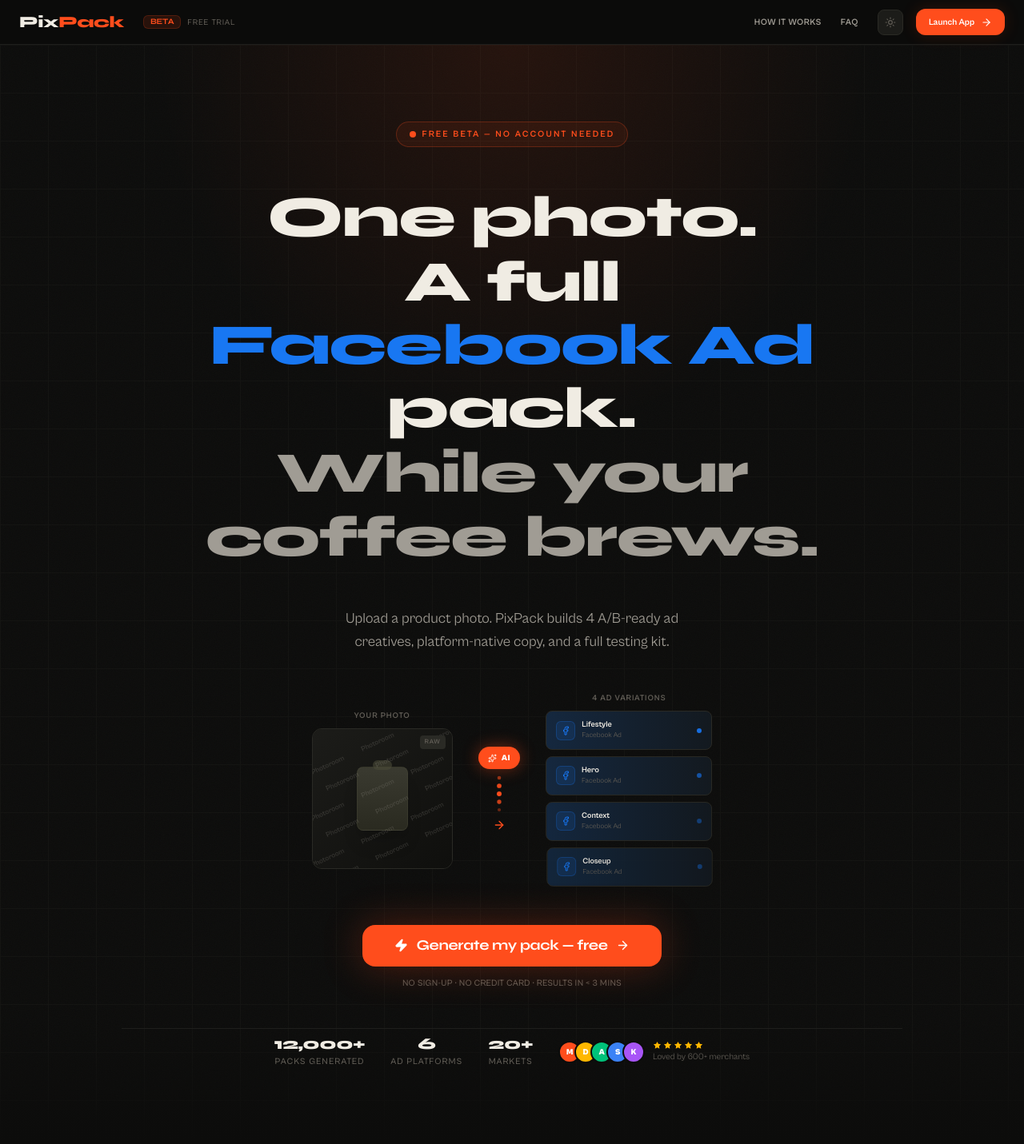
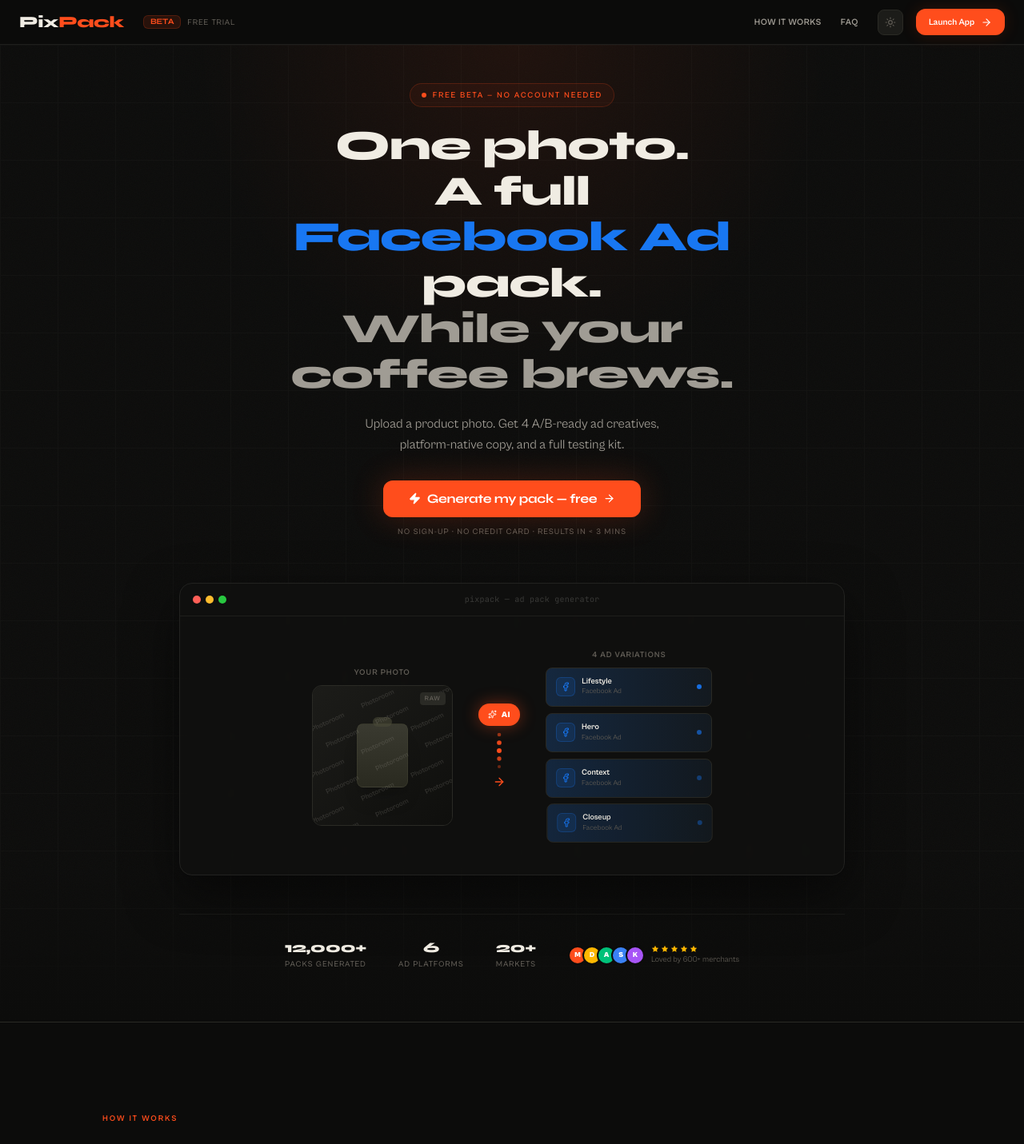
Before and after one commit to devbossma/pixpack, a Next.js app: page / in a window 1280 px wide. Shown: the top 1431 px of the page at 80% size. Built offline with nearby package versions, Linux system fonts and the light colour scheme; no server answers.

Commit message:
fix: HeroSection UI design

```diff
--- a/components/landing/HeroSection.tsx
+++ b/components/landing/HeroSection.tsx
@@ -229,151 +229,171 @@
   const router = useRouter()
 
   return (
-    <section className="relative flex flex-col items-center justify-center overflow-hidden bg-[#0c0c0b]"
+    <section
+      className="relative flex flex-col items-center justify-center overflow-hidden bg-[#0c0c0b]"
       style={{ minHeight: '100svh' }}
     >
       {/* ── Background layers ─────────────────────────────────────────── */}
       <div className="absolute inset-0 pointer-events-none" aria-hidden>
-        {/* Noise texture */}
         <div className="absolute inset-0 opacity-[0.025]"
           style={{ backgroundImage: NOISE_SVG, backgroundRepeat: 'repeat', backgroundSize: '256px' }} />
-        {/* Grid */}
-        <div className="absolute inset-0 opacity-[0.025]"
+        <div className="absolute inset-0 opacity-[0.02]"
           style={{
             backgroundImage: 'linear-gradient(#f0ece3 1px,transparent 1px),linear-gradient(90deg,#f0ece3 1px,transparent 1px)',
-            backgroundSize: '60px 60px',
+            backgroundSize: '72px 72px',
           }} />
-        {/* Large radial glow — top center */}
-        <div className="absolute top-0 left-1/2 -translate-x-1/2 w-[900px] h-[500px]"
-          style={{ background: 'radial-gradient(ellipse at 50% 0%, rgba(255,77,28,0.10) 0%, transparent 70%)' }} />
-        {/* Soft bottom vignette */}
-        <div className="absolute bottom-0 inset-x-0 h-40"
+        <div className="absolute top-0 left-1/2 -translate-x-1/2 w-[800px] h-[420px]"
+          style={{ background: 'radial-gradient(ellipse at 50% 0%, rgba(255,77,28,0.08) 0%, transparent 70%)' }} />
+        <div className="absolute bottom-0 inset-x-0 h-48"
           style={{ background: 'linear-gradient(to top, #0c0c0b, transparent)' }} />
       </div>
 
       {/* ── Content ───────────────────────────────────────────────────── */}
-      <div className="relative z-10 w-full max-w-5xl mx-auto px-6 py-24 flex flex-col items-center gap-12">
+      <div className="relative z-10 w-full max-w-4xl mx-auto px-4 sm:px-6 lg:px-8 pt-12 pb-16 flex flex-col items-center">
 
-        {/* 1 ── Badge */}
+        {/* ── Cluster 1: Badge + Headline + Subline ── tight, reads as one unit */}
+        <div className="flex flex-col items-center gap-5 text-center">
+
+          {/* Badge */}
           <motion.div
-          initial={{ opacity: 0, y: -10 }}
+            initial={{ opacity: 0, y: -8 }}
             animate={{ opacity: 1, y: 0 }}
-          transition={{ duration: 0.5 }}
-          className="flex items-center gap-2 rounded-full border border-[#ff4d1c]/25 bg-[#ff4d1c]/8 px-4 py-1.5"
+            transition={{ duration: 0.45 }}
+            className="flex items-center gap-2 rounded-full border border-[#ff4d1c]/20 bg-[#ff4d1c]/6 px-3.5 py-1.5"
           >
-          <span className="relative flex h-2 w-2">
+            <span className="relative flex h-1.5 w-1.5">
               <span className="animate-ping absolute inline-flex h-full w-full rounded-full bg-[#ff4d1c] opacity-60" />
-            <span className="relative inline-flex rounded-full h-2 w-2 bg-[#ff4d1c]" />
+              <span className="relative inline-flex rounded-full h-1.5 w-1.5 bg-[#ff4d1c]" />
             </span>
-          <span className="text-[10px] md:text-[11px] font-bold uppercase tracking-[0.2em] text-[#ff4d1c]">
+            <span className="text-[10px] font-semibold uppercase tracking-[0.18em] text-[#ff4d1c]">
               Free Beta — No account needed
             </span>
           </motion.div>
 
-        {/* 2 ── Headline (single h1 for SEO) */}
+          {/* H1 */}
           <h1
             aria-label="AI product ad generator: turn one product photo into a full A/B testing ad pack for Instagram, TikTok, Facebook and Shopify — with copy — while your coffee brews"
-          className="text-center space-y-0.5 max-w-3xl"
+            className="max-w-2xl"
           >
-          {/* Visually-hidden static text — read by Google, not visible */}
             <span className="sr-only">
               AI product ad generator — turn one product photo into a full A/B testing ad pack for Instagram, TikTok, Facebook and Shopify, with platform-native copy, while your coffee brews. Free. No account needed.
             </span>
 
-          {/* Line 1 — static */}
             <div className="overflow-hidden" aria-hidden>
               <motion.span
                 initial={{ y: '100%' }}
                 animate={{ y: 0 }}
-              transition={{ duration: 0.75, delay: 0.05, ease: [0.16, 1, 0.3, 1] }}
-              className="block font-display font-black text-[var(--text)] leading-[1.05] tracking-[-0.04em]"
-              style={{ fontSize: 'clamp(1.75rem, 8vw, 4.5rem)' }}
+                transition={{ duration: 0.7, delay: 0.08, ease: [0.16, 1, 0.3, 1] }}
+                className="block font-display font-black text-[var(--text)] leading-[1.1] tracking-[-0.03em]"
+                style={{ fontSize: 'clamp(1.875rem, 4.5vw, 3.25rem)' }}
               >
                 One photo.
               </motion.span>
             </div>
 
-          {/* Line 2 — cycling platform */}
             <div className="overflow-hidden" aria-hidden>
               <motion.span
                 initial={{ y: '100%' }}
                 animate={{ y: 0 }}
-              transition={{ duration: 0.75, delay: 0.15, ease: [0.16, 1, 0.3, 1] }}
-              className="block font-display font-black leading-[1.05] tracking-[-0.04em]"
-              style={{ fontSize: 'clamp(1.75rem, 8vw, 4.5rem)' }}
+                transition={{ duration: 0.7, delay: 0.16, ease: [0.16, 1, 0.3, 1] }}
+                className="block font-display font-black leading-[1.1] tracking-[-0.03em]"
+                style={{ fontSize: 'clamp(1.875rem, 4.5vw, 3.25rem)' }}
               >
                 A full{' '}<CyclingPlatformWord />{' '}pack.
               </motion.span>
             </div>
 
-          {/* Line 3 — static */}
             <div className="overflow-hidden" aria-hidden>
               <motion.span
                 initial={{ y: '100%' }}
                 animate={{ y: 0 }}
-              transition={{ duration: 0.75, delay: 0.25, ease: [0.16, 1, 0.3, 1] }}
-              className="block font-display font-black text-[var(--text-secondary)] leading-[1.05] tracking-[-0.04em]"
-              style={{ fontSize: 'clamp(1.75rem, 8vw, 4.5rem)' }}
+                transition={{ duration: 0.7, delay: 0.24, ease: [0.16, 1, 0.3, 1] }}
+                className="block font-display font-black text-[var(--text-secondary)] leading-[1.1] tracking-[-0.03em]"
+                style={{ fontSize: 'clamp(1.875rem, 4.5vw, 3.25rem)' }}
               >
                 While your coffee brews.
               </motion.span>
             </div>
           </h1>
 
-        {/* 3 ── Subline */}
+          {/* Subline */}
           <motion.p
             initial={{ opacity: 0 }}
             animate={{ opacity: 1 }}
-          transition={{ delay: 0.65, duration: 0.6 }}
-          className="text-center text-sm md:text-lg text-[var(--text-secondary)] max-w-md leading-relaxed"
+            transition={{ delay: 0.55, duration: 0.55 }}
+            className="text-sm md:text-base text-[var(--text-secondary)] max-w-sm leading-relaxed"
           >
-          Upload a product photo. PixPack builds 4 A/B-ready ad creatives,
+            Upload a product photo. Get 4 A/B-ready ad creatives,
             platform-native copy, and a full testing kit.
           </motion.p>
+        </div>
 
-        {/* 4 ── Transformation demo */}
-        <TransformationDemo />
-
-        {/* 5 ── CTA */}
+        {/* ── Cluster 2: CTA ── */}
         <motion.div
-          initial={{ opacity: 0, y: 16 }}
+          initial={{ opacity: 0, y: 12 }}
           animate={{ opacity: 1, y: 0 }}
-          transition={{ delay: 1.1, duration: 0.55 }}
-          className="flex flex-col items-center gap-3"
+          transition={{ delay: 0.75, duration: 0.5 }}
+          className="flex flex-col items-center gap-2.5 mt-8"
         >
           <motion.button
             onClick={() => router.push('/app')}
-            whileHover={{ scale: 1.025 }}
+            whileHover={{ scale: 1.02 }}
             whileTap={{ scale: 0.97 }}
-            className="group relative inline-flex items-center gap-2.5 overflow-hidden
+            className="group relative inline-flex items-center gap-2 overflow-hidden
               bg-[var(--accent)] hover:bg-[var(--accent-hover)] text-white
-              font-display font-bold text-base md:text-lg
-              px-10 py-4 rounded-2xl transition-colors
-              shadow-[0_0_50px_rgba(255,77,28,0.28)] hover:shadow-[0_0_70px_rgba(255,77,28,0.42)]"
+              font-display font-bold text-sm md:text-base
+              px-8 py-3.5 rounded-xl transition-colors
+              shadow-[0_0_40px_rgba(255,77,28,0.22)] hover:shadow-[0_0_60px_rgba(255,77,28,0.36)]"
           >
-            {/* Shimmer sweep */}
             <motion.div
-              className="absolute inset-0 bg-gradient-to-r from-transparent via-white/20 to-transparent"
+              className="absolute inset-0 bg-gradient-to-r from-transparent via-white/15 to-transparent"
               initial={{ x: '-100%' }}
               animate={{ x: '250%' }}
-              transition={{ duration: 2.2, repeat: Infinity, repeatDelay: 1.8, ease: 'easeInOut' }}
+              transition={{ duration: 2.4, repeat: Infinity, repeatDelay: 2, ease: 'easeInOut' }}
             />
-            <Zap size={17} className="relative fill-white" />
+            <Zap size={15} className="relative fill-white" />
             <span className="relative">Generate my pack — free</span>
-            <ArrowRight size={17} className="relative transition-transform group-hover:translate-x-1" />
+            <ArrowRight size={15} className="relative transition-transform group-hover:translate-x-0.5" />
           </motion.button>
 
-          <p className="text-[11px] text-[var(--text-muted)] font-medium tracking-wide uppercase">
+          <p className="text-[10px] text-[var(--text-muted)] font-medium tracking-widest uppercase">
             No sign-up · No credit card · Results in &lt; 3 mins
           </p>
         </motion.div>
 
-        {/* 6 ── Social proof strip */}
+        {/* ── Cluster 3: Product demo — framed as a preview window ── */}
+        <motion.div
+          initial={{ opacity: 0, y: 20 }}
+          animate={{ opacity: 1, y: 0 }}
+          transition={{ delay: 0.95, duration: 0.6, ease: [0.16, 1, 0.3, 1] }}
+          className="w-full mt-14"
+        >
+          {/* Window chrome */}
+          <div className="rounded-2xl border border-[#222220] bg-[#111110]/80 backdrop-blur-sm overflow-hidden shadow-[0_24px_64px_rgba(0,0,0,0.5)]">
+            {/* Title bar */}
+            <div className="flex items-center gap-2 px-4 py-3 border-b border-[#1e1e1c]">
+              <div className="flex gap-1.5">
+                <div className="w-2.5 h-2.5 rounded-full bg-[#ff5f57]" />
+                <div className="w-2.5 h-2.5 rounded-full bg-[#febc2e]" />
+                <div className="w-2.5 h-2.5 rounded-full bg-[#28c840]" />
+              </div>
+              <span className="mx-auto text-[10px] text-[#3a3a38] font-mono tracking-wide">
+                pixpack — ad pack generator
+              </span>
+            </div>
+            {/* Demo content */}
+            <div className="px-6 py-8 md:px-10 md:py-10">
+              <TransformationDemo />
+            </div>
+          </div>
+        </motion.div>
+
+        {/* ── Cluster 4: Social proof ── quiet, anchored at bottom ── */}
         <motion.div
           initial={{ opacity: 0 }}
           animate={{ opacity: 1 }}
-          transition={{ delay: 1.4, duration: 0.6 }}
-          className="flex flex-wrap items-center justify-center gap-8 pt-2 border-t border-[#1e1e1c] w-full"
+          transition={{ delay: 1.2, duration: 0.6 }}
+          className="flex flex-wrap items-center justify-center gap-6 md:gap-10 mt-12 pt-8 border-t border-[#1a1a18] w-full"
         >
           {[
             { value: 12000, suffix: '+', label: 'Packs generated' },
@@ -381,18 +401,18 @@
             { value: 20,    suffix: '+', label: 'Markets' },
           ].map(s => (
             <div key={s.label} className="flex flex-col items-center gap-0.5">
-              <span className="font-display font-extrabold text-xl text-[var(--text)] tracking-tight">
+              <span className="font-display font-extrabold text-lg text-[var(--text)] tracking-tight">
                 <Counter to={s.value} suffix={s.suffix} />
               </span>
-              <span className="text-[11px] text-[var(--text-muted)] uppercase tracking-widest font-medium">{s.label}</span>
+              <span className="text-[10px] text-[var(--text-muted)] uppercase tracking-widest font-medium">{s.label}</span>
             </div>
           ))}
 
-          <div className="hidden sm:flex items-center gap-2.5">
-            <div className="flex -space-x-2">
+          <div className="hidden sm:flex items-center gap-2">
+            <div className="flex -space-x-1.5">
               {['#ff4d1c','#ffb800','#00c27a','#3b82f6','#a855f7'].map((c, i) => (
                 <div key={i}
-                  className="w-7 h-7 rounded-full border-2 border-[#0c0c0b] flex items-center justify-center text-[10px] font-black text-white"
+                  className="w-6 h-6 rounded-full border-2 border-[#0c0c0b] flex items-center justify-center text-[9px] font-black text-white"
                   style={{ backgroundColor: c }}>
                   {['M','D','A','S','K'][i]}
                 </div>
@@ -401,12 +421,12 @@
             <div className="flex flex-col">
               <div className="flex gap-0.5">
                 {[1,2,3,4,5].map(i => (
-                  <svg key={i} width="11" height="11" viewBox="0 0 24 24" fill="#ffb800">
+                  <svg key={i} width="10" height="10" viewBox="0 0 24 24" fill="#ffb800">
                     <polygon points="12 2 15.09 8.26 22 9.27 17 14.14 18.18 21.02 12 17.77 5.82 21.02 7 14.14 2 9.27 8.91 8.26 12 2" />
                   </svg>
                 ))}
               </div>
-              <span className="text-[11px] text-[var(--text-muted)]">Loved by 600+ merchants</span>
+              <span className="text-[10px] text-[var(--text-muted)]">Loved by 600+ merchants</span>
             </div>
           </div>
         </motion.div>
```
Also changed, not shown: 1 other file (tests, documents, lock files or other folders). Lines whose indentation alone changed are shown as unchanged.
